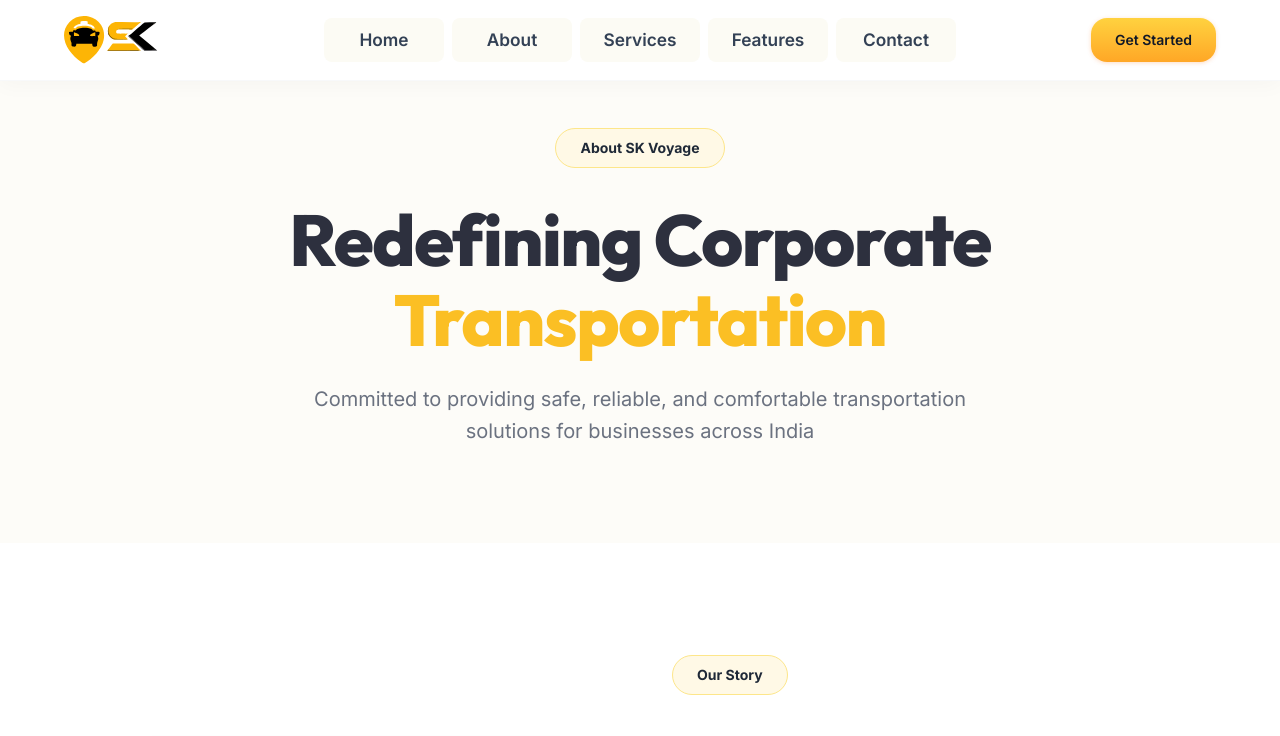
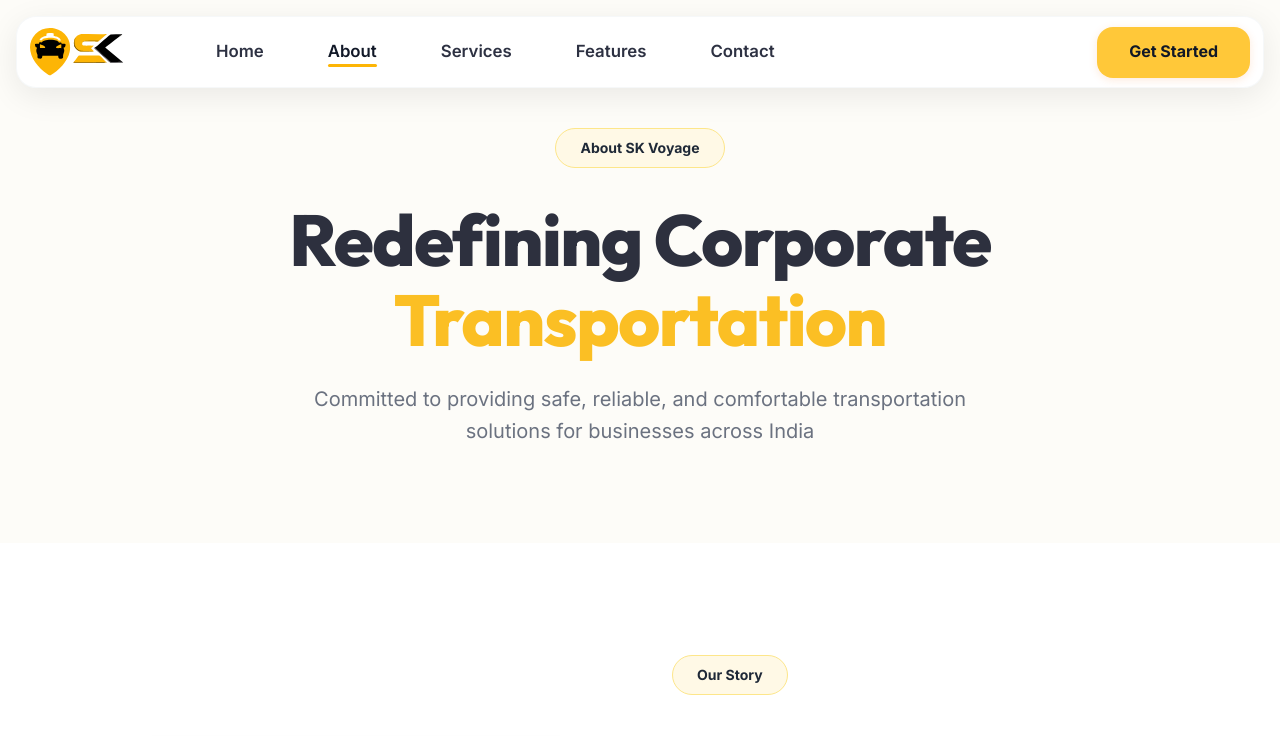
Before and after one commit to Rohithakur027/Sk_Travel_landing_page, a Next.js app: page /about in a window 1280 px wide. Shown: the top 736 px of the page. Built offline with nearby package versions, Linux system fonts and the light colour scheme.

Commit message:
Design: Update navbar floating design, add mobile animations and responsiveness tweaks

```diff
--- a/components/home/HeroSection.module.css
+++ b/components/home/HeroSection.module.css
@@ -31,7 +31,7 @@
   margin: 0 auto;
   padding-inline: var(--container-padding);
   padding-top: 4rem;
-  padding-bottom: 16rem;
+  padding-bottom: 20rem;
   display: flex;
   flex-direction: column;
   align-items: center;
@@ -42,7 +42,7 @@
 @media (max-width: 768px) {
   .content {
     padding-top: 4rem;
-    padding-bottom: 25rem;
+    padding-bottom: 16rem;
   }
 }
 
--- a/components/layout/Navbar.module.css
+++ b/components/layout/Navbar.module.css
@@ -4,48 +4,75 @@
   left: 0;
   width: 100%;
   z-index: 100;
-  background-color: rgba(255, 255, 255, 1); /* Slightly transparent */
-  backdrop-filter: blur(12px);
-  -webkit-backdrop-filter: blur(12px);
-  border-bottom: 1px solid rgba(241, 243, 245, 0.5);
-  box-shadow: 0 4px 20px rgba(0,0,0,0.03);
+  background-color: transparent;
   transition: all 0.3s ease;
+  padding: 0 1rem;
 }
 
-.headerScrolled {
-  background-color: rgba(255, 255, 255, 0.98);
-  box-shadow: 0 1px 10px rgba(0,0,0,0.05);
-  padding-block: 0.1rem; /* Shrink slightly on scroll */
-}
+
 
 .inner {
-  height: 5rem;
-  padding: 0 1.5rem;
-  max-width: 1800px;
-  margin: 0 auto;
+  height: 4.5rem;
+  padding: 0 1rem;
+  max-width: 1480px;
+  margin: 1rem auto 0;
   display: flex;
   align-items: center;
   justify-content: space-between;
   width: 100%;
   position: relative;
+  background-color: #ffffff;
+  border-radius: 20px;
+  box-shadow: 0 8px 32px rgba(0, 0, 0, 0.08);
+  border: 1px solid rgba(241, 243, 245, 0.6);
+}
+
+@media (max-width: 360px) {
+  .header {
+    padding: 0 0.5rem;
+  }
+
+  .inner {
+    margin-top: 0.5rem;
+    padding: 0 0.75rem;
+    height: 3.75rem;
+    border-radius: 12px;
+  }
+
+  .logoImg {
+    height: 1.8rem;
+  }
+
+  .mobileNav {
+    top: 5.25rem;
+    left: 1rem;
+    right: 1rem;
+    padding: 1rem;
+    border-radius: 16px;
+  }
 }
 
 @media (min-width: 768px) {
   .inner {
-    padding: 0 3rem;
+    padding: 2rem 1rem;
   }
 }
 
 @media (min-width: 1024px) {
   .inner {
-    padding: 0 4rem;
+    padding: 2.2rem 0.8rem;
   }
+}
+
+.leftSideGroup {
+  display: flex;
+  align-items: center;
+  gap: 4rem;
 }
 
 .logoWrapper {
   display: flex;
   align-items: center;
-  flex: 1;
 }
 
 .logo {
@@ -75,33 +102,54 @@
     display: flex;
     align-items: center;
     gap: 0.5rem;
-    position: absolute;
-    left: 50%;
-    transform: translateX(-50%);
+    position: relative;
+    left: auto;
+    transform: none;
   }
 }
 
 .navLink {
-  padding: 0.5rem 1rem; /* Slightly reduced padding to allow min-width to take control */
-  border-radius: 0.5rem;
-  font-size: 1.08rem;
+  padding: 0.5rem 0;
+  font-size: 1.05rem;
   font-weight: 600;
+  color: rgba(45, 49, 66, 1);
   white-space: nowrap;
   text-decoration: none;
-  transition: all 0.2s ease;
-  min-width: 120px;
-  text-align: center;
+  transition: color 0.3s ease;
+  position: relative;
+  margin: 0 1.75rem;
+  margin-bottom: 2px;
 }
 
-.navLinkBg {
-  background-color: #FCFBF4;
-  color: #334155;
+.navLink::after {
+  content: '';
+  position: absolute;
+  bottom: 6px;
+  left: 0;
+  width: 0;
+  height: 3px;
+  background-color: rgba(253, 181, 5, 1);
+  transition: width 0.3s ease;
+  border-radius: 100px;
 }
 
-.navLinkBg:hover {
-  background-color: #f5f3e8;
-  color: #1e293b;
+.navLink:hover {
+  color: #111827;
 }
+
+.navLink:hover::after {
+  width: 100%;
+}
+
+.navLinkActive {
+  color: #111827;
+}
+
+.navLinkActive::after {
+  width: 100%;
+}
+
+
 
 .rightGroup {
   display: flex;
@@ -124,41 +172,38 @@
 }
 
 .loginBtn {
-  padding: 0.7rem 1.5rem;
-  border-radius: 1rem;
-  background-color: #ffffff;
-  border: 1px solid #e2e8f0;
+  padding: 0.7rem 1.25rem;
   color: #334155;
-  font-size: 0.875rem;
-  font-weight: 600;
-  box-shadow: 0 1px 2px rgba(0,0,0,0.05);
+  font-size: 1rem;
+  font-weight: 700;
   white-space: nowrap;
   text-decoration: none;
-  transition: background-color 0.2s ease;
+  transition: color 0.2s ease;
   text-align: center;
 }
 
 .loginBtn:hover {
-  background-color: #ededed;
+  color: #111827;
 }
 
 .signupBtn {
-  padding: 0.7rem 1.5rem;
+  padding: 0.8rem 2rem;
   border-radius: 1rem;
-  background: linear-gradient(180deg, #FFD23F 0%, #FFA726 100%);
+  background: rgba(255, 200, 57, 1);
   color: #111827;
-  font-size: 0.875rem;
-  font-weight: 600;
-  box-shadow: 0 1px 4px rgba(249,115,22,0.25);
+  font-size: 1rem;
+  font-weight: 700;
+  box-shadow: 0 2px 8px rgba(249,115,22,0.15);
   white-space: nowrap;
   text-decoration: none;
-  transition: background 0.2s ease, box-shadow 0.2s ease;
+  transition: all 0.2s ease;
   text-align: center;
 }
 
 .signupBtn:hover {
-  background: linear-gradient(120deg, #FFD23F 0%, #FFA726 100%);
-  box-shadow: 0 4px 12px rgba(249,115,22,0.35);
+  background: rgba(255, 190, 40, 1);
+  box-shadow: 0 4px 12px rgba(249,115,22,0.25);
+  transform: scale(1.02);
 }
 
 .mobileMenuBtn {
@@ -170,6 +215,45 @@
   color: #334155;
   cursor: pointer;
   padding: 0.5rem;
+  width: 40px;
+  height: 40px;
+  position: relative;
+  transition: transform 0.2s ease;
+}
+
+.mobileMenuBtn:active {
+  transform: scale(0.9);
+}
+
+.iconWrapper {
+  position: relative;
+  width: 28px;
+  height: 28px;
+  display: flex;
+  align-items: center;
+  justify-content: center;
+}
+
+.navIcon {
+  position: absolute;
+  transition: all 0.4s cubic-bezier(0.4, 0, 0.2, 1);
+  opacity: 1;
+  transform: rotate(0deg) scale(1);
+}
+
+.navIconActive {
+  opacity: 0;
+  transform: rotate(180deg) scale(0.5);
+}
+
+.closeIcon {
+  opacity: 0;
+  transform: rotate(-180deg) scale(0.5);
+}
+
+.closeIconActive {
+  opacity: 1;
+  transform: rotate(0deg) scale(1);
 }
 
 @media (min-width: 1140px) {
@@ -180,15 +264,23 @@
 
 .mobileNav {
   position: absolute;
-  top: 5rem;
-  left: 0;
-  right: 0;
+  top: 6rem;
+  left: 1rem;
+  right: 1rem;
   background-color: #ffffff;
   padding: 1.5rem;
-  box-shadow: 0 10px 15px -3px rgba(0, 0, 0, 0.1);
+  box-shadow: 0 20px 40px rgba(0, 0, 0, 0.12);
   display: flex;
   flex-direction: column;
   gap: 1.5rem;
+  border-radius: 20px;
+  border: 1px solid rgba(241, 243, 245, 0.8);
+  animation: slideDown 0.3s ease-out;
+}
+
+@keyframes slideDown {
+  from { opacity: 0; transform: translateY(-10px); }
+  to { opacity: 1; transform: translateY(0); }
 }
 
 @media (min-width: 1140px) {
--- a/components/layout/Navbar.tsx
+++ b/components/layout/Navbar.tsx
@@ -3,6 +3,7 @@
 import { useState, useEffect } from 'react';
 import Link from "next/link";
 import Image from "next/image";
+import { usePathname } from 'next/navigation';
 import { Menu, X } from "lucide-react";
 import styles from "./Navbar.module.css";
 
@@ -17,6 +18,7 @@ const NAV_LINKS = [
 export default function Navbar() {
   const [isOpen, setIsOpen] = useState(false);
   const [isScrolled, setIsScrolled] = useState(false);
+  const pathname = usePathname();
 
   useEffect(() => {
     const handleScroll = () => {
@@ -29,7 +31,8 @@ export default function Navbar() {
   return (
     <header className={`${styles.header} ${isScrolled ? styles.headerScrolled : ''}`}>
       <div className={styles.inner}>
-        {/* Logo */}
+        {/* Left Side: Logo + Navlinks Container */}
+        <div className={styles.leftSideGroup}>
           <div className={styles.logoWrapper}>
             <Link href="/" className={styles.logo}>
               <Image
@@ -43,18 +46,22 @@ export default function Navbar() {
             </Link>
           </div>
 
-        {/* Center Navigation Pills (Desktop) */}
+          {/* Navlinks Container in Left Side (Desktop) */}
           <nav className={styles.navDesktop}>
-          {NAV_LINKS.map((link) => (
+            {NAV_LINKS.map((link) => {
+              const isActive = pathname === link.href;
+              return (
                 <Link
                   key={link.href}
                   href={link.href}
-              className={`${styles.navLink} ${styles.navLinkBg}`}
+                  className={`${styles.navLink} ${isActive ? styles.navLinkActive : ''}`}
                 >
                   {link.label}
                 </Link>
-          ))}
+              );
+            })}
           </nav>
+        </div>
 
         {/* Right side */}
         <div className={styles.rightGroup}>
@@ -70,7 +77,16 @@ export default function Navbar() {
             onClick={() => setIsOpen(!isOpen)}
             aria-label="Toggle menu"
           >
-            {isOpen ? <X size={28} /> : <Menu size={28} />}
+            <div className={styles.iconWrapper}>
+              <Menu
+                className={`${styles.navIcon} ${isOpen ? styles.navIconActive : ''}`}
+                size={28}
+              />
+              <X
+                className={`${styles.navIcon} ${styles.closeIcon} ${isOpen ? styles.closeIconActive : ''}`}
+                size={28}
+              />
+            </div>
           </button>
         </div>
       </div>
```
Also changed, not shown: components/home/BookingForm.module.css (+4 -4 lines), components/home/ExperienceSection.module.css (+5 -4 lines). Lines whose indentation alone changed are shown as unchanged.
